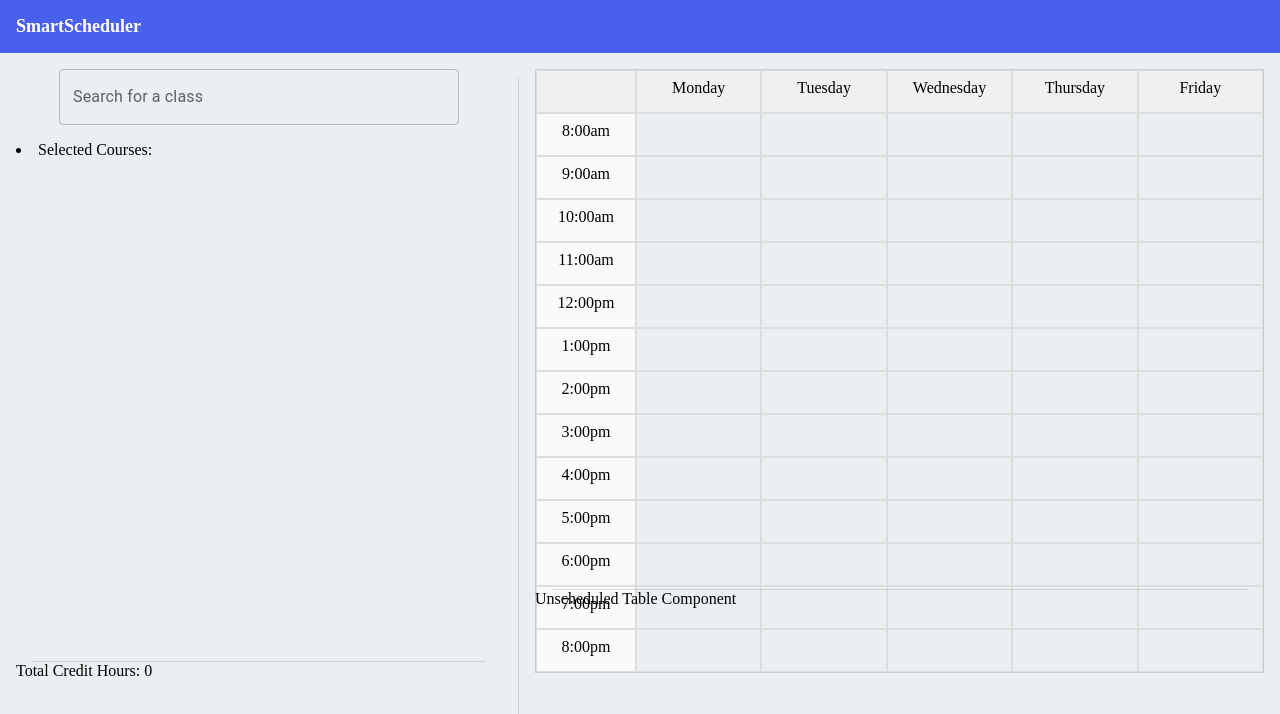
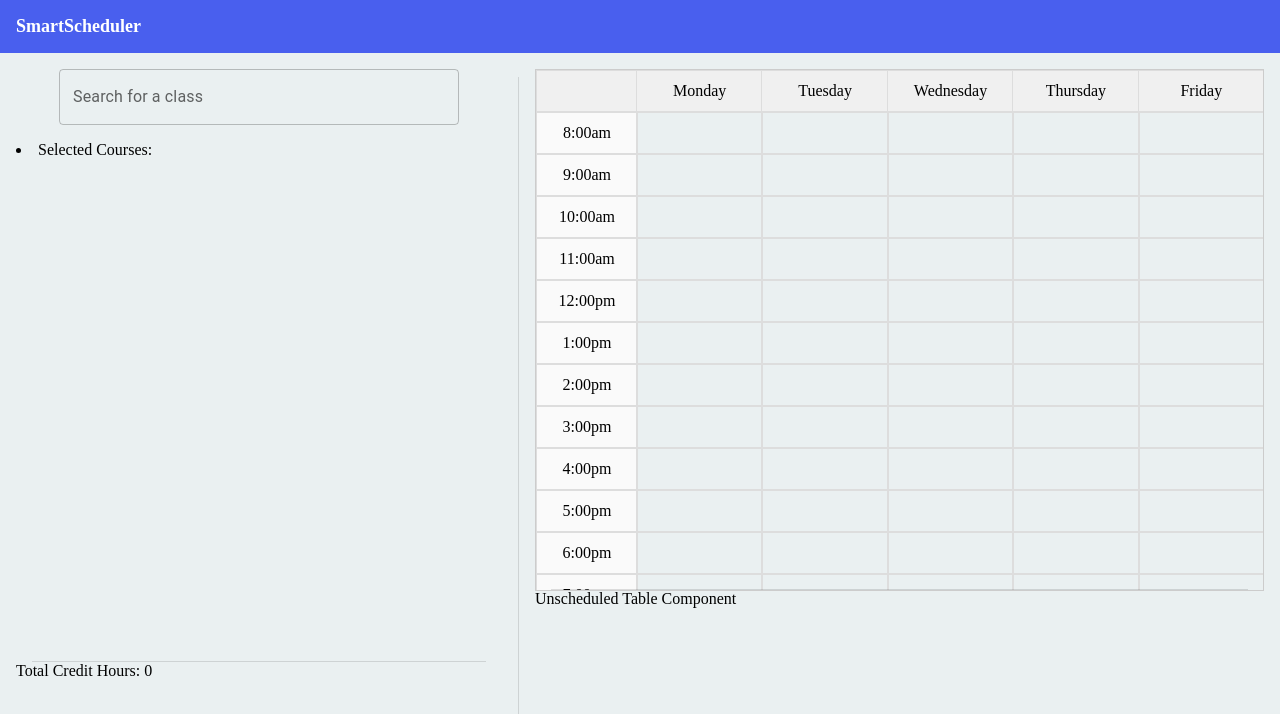
Before and after one commit to FlyingTNT/EECS-581-Group-7-Project-3, a React (Vite) app in the folder SmartScheduler/: page / in a window 1280 px wide. Shown: the top 714 px of the page. Built offline with nearby package versions, Linux system fonts and the light colour scheme.

Commit message:
Update Grid to fit different screen sizes

```diff
--- a/SmartScheduler/src/components/Grid.tsx
+++ b/SmartScheduler/src/components/Grid.tsx
@@ -53,12 +53,18 @@ const styles: { [key: string]: React.CSSProperties } = {
     gridTemplateColumns: "100px repeat(5, 1fr)", // 6 columns: 1 for times
     border: "1px solid #ccc",
     textAlign: "center",
-
+    maxHeight: "65vh", // Limits grid to 65% of viewport height
+    overflowY: "auto", // Adds scroll if content exceeds max height
   },
   cell: {
     border: "1px solid #ddd",
-    padding: "8px",
-    minHeight: "25px",
+    height: "5vh", // Dynamic height based on viewport
+    width: "100%", // Full width within grid column
+    minHeight: "40px",
+    minWidth: "80px",
+    display: "flex",
+    alignItems: "center",
+    justifyContent: "center",
   },
   header: {
     backgroundColor: "#f0f0f0",
```
